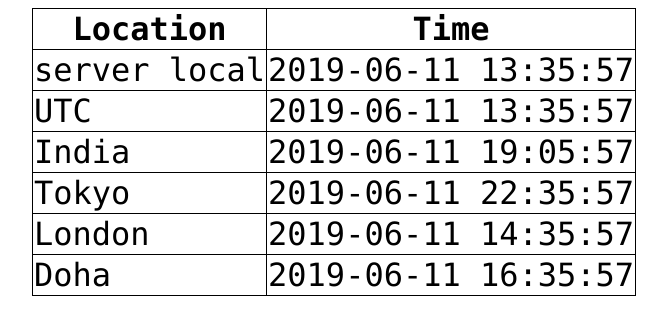
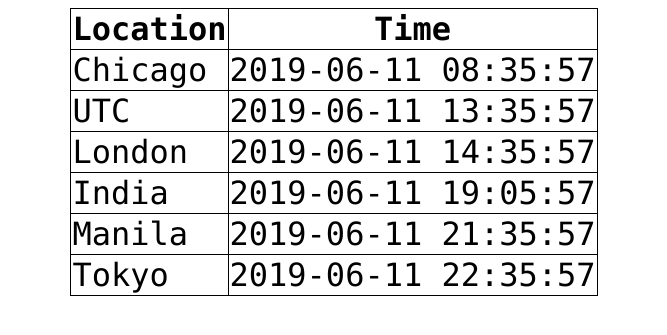
Before and after one commit to crc32a/worldtime, a Flask app: page / in a window 1280 px wide. Shown: the top 335 px of the page, without its empty margins (306-973 px from the left). Run offline with Flask 2, Linux system fonts and the light colour scheme; parts of the project's set-up code (start-up, migrations or seed data) failed here and were passed over.

Commit message:
Added manilla and chicogo time

```diff
--- a/application.py
+++ b/application.py
@@ -51,23 +51,23 @@ app = Flask(__name__)
 def index():
     dt = datetime.datetime.now(dateutil.tz.tzlocal())
 
+    chicago = dt.astimezone(dateutil.tz.gettz("America/Chicago"))
     utc = dt.astimezone(dateutil.tz.tzutc())
-    loc = dt.astimezone(dateutil.tz.tzlocal())
+    london = dt.astimezone(dateutil.tz.gettz('Europe/London'))
     india = dt.astimezone(dateutil.tz.gettz('Asia/Kolkata'))
+    manila = dt.astimezone(dateutil.tz.gettz("Asia/Manila"))
     tokyo = dt.astimezone(dateutil.tz.gettz('Asia/Tokyo'))
-    london = dt.astimezone(dateutil.tz.gettz('Europe/London'))
-    doha = dt.astimezone(dateutil.tz.gettz('GMT+3'))
-    times = [["server local", printdt(loc)],
+    times = [
+             ["Chicago", printdt(chicago)],
              ["UTC", printdt(utc)],
+             ["London", printdt(london)],
              ["India", printdt(india)],
+             ["Manila", printdt(manila)],
              ["Tokyo", printdt(tokyo)],
-             ["London", printdt(london)],
-             ["Doha", printdt(doha)],
             ]
     ctx = {"times": times}
     return render_template('worldtime.html', **ctx)
 
 if __name__ == "__main__":
     conf = load_yaml("~/worldtime.yaml")
-    print("%s\n" % conf)
     app.run(host=conf["host"], port=conf["port"])
--- a/templates/worldtime.html
+++ b/templates/worldtime.html
@@ -12,6 +12,13 @@ font-size: 2em;
 }
 </style>
 <title>Team Time Zones</title>
+<script>
+    window.setInterval('refresh()', 1000);
+
+    function refresh() {
+        window .location.reload();
+    }
+</script>
 </head>
 <body>
 <table align="center">
```
